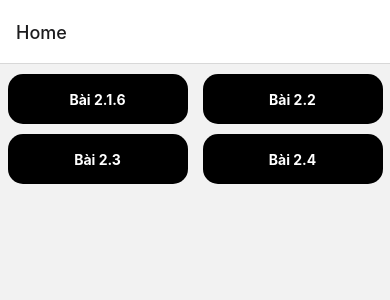
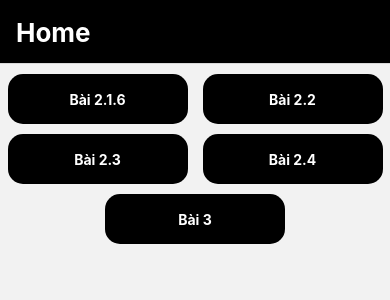
Before and after one commit to nguyenminhduc112/project, a React Native app: screen / in a window 390 px wide. Shown: the top 300 px of the page. Built offline with nearby package versions, Linux system fonts and the light colour scheme.

Commit message:
completed bai 3.1

```diff
--- a/App.js
+++ b/App.js
@@ -23,6 +23,12 @@ import Bai2_3_6 from './src/screens/Bai2_3/Bai2_3_6';
 import Bai2_4_1 from './src/screens/Bai2_4/Bai2_4_1';
 import Bai2_4_2 from './src/screens/Bai2_4/Bai2_4_2';
 import Bai2_4_3 from './src/screens/Bai2_4/Bai2_4_3';
+// Sreens 3
+import Bai3_1 from './src/screens/Bai3/Bai3_1';
+import Bai3_1_new from './src/screens/Bai3/component_new/Bai3_1_new';
+import Bai3_2 from './src/screens/Bai3/Bai3_2';
+import Bai3_3 from './src/screens/Bai3/Bai3_3';
+import Bai3_4 from './src/screens/Bai3/Bai3_4';
 const App = () => {
   const Tab = createBottomTabNavigator();
   const Stack = createNativeStackNavigator();
@@ -50,7 +56,7 @@ const App = () => {
     );
   }
 
-  // Bài 2.2
+  // Bài 2.3
   function Bai2_3() {
     return (
       <Tab.Navigator screenOptions={{
@@ -77,14 +83,38 @@ const App = () => {
       </Tab.Navigator>
     );
   }
+  // Bài 3
+  function Bai3() {
+    return (
+      <Tab.Navigator screenOptions={{
+        headerShown: false
+      }}>
+        <Tab.Screen name="Bài 3_1" component={Bai3_1} />
+        <Tab.Screen name="Bài 3_2" component={Bai3_2} />
+        <Tab.Screen name="Bài 3_3" component={Bai3_3} />
+        <Tab.Screen name="Bài 3_4" component={Bai3_4} />
+      </Tab.Navigator>
+    );
+  }
   return (
     <NavigationContainer >
-      <Stack.Navigator >
+      <Stack.Navigator screenOptions={{
+        headerStyle: {
+          backgroundColor: 'black',
+        },
+        headerTintColor: '#fff',
+        headerTitleStyle: {
+          fontWeight: 'bold',
+          fontSize:26
+        },
+      }}>
         <Stack.Screen name="Home" component={Index} />
         <Stack.Screen name="Bài 2_1_6" component={Bai2_1_6} />
         <Stack.Screen name="Bài 2_2" component={Bai2_2} />
         <Stack.Screen name="Bài 2_3" component={Bai2_3} />
         <Stack.Screen name="Bài 2_4" component={Bai2_4} />
+        <Stack.Screen name="Bài 3" component={Bai3} />
+        <Stack.Screen name="Bài 3_1_new" component={Bai3_1_new} />
       </Stack.Navigator>
     </NavigationContainer>
   )
--- /dev/null
+++ b/src/screens/Bai3/Bai3_1.js
@@ -0,0 +1,93 @@
+import {
+  StyleSheet,
+  Text,
+  View,
+  TouchableWithoutFeedback,
+  ScrollView,
+  Keyboard,
+  KeyboardAvoidingView,
+  TextInput,
+  FlatList,
+  Button,
+  TouchableOpacity,
+} from 'react-native';
+import React, {useState} from 'react';
+import Bai3_1_new from './component_new/Bai3_1_new';
+const Bai3_1 = ({navigation}) => {
+  return (
+    <TouchableWithoutFeedback onPress={Keyboard.dismiss}>
+      {/* <ScrollView> */}
+      <KeyboardAvoidingView
+        behavior={Platform.OS === 'ios' ? 'padding' : 'height'}
+        style={styles.container}>
+        <View style={styles.header}>
+          <Text style={styles.textHeader}>Thực Hành Navigation</Text>
+        </View>
+        <View style={{paddingLeft: 10, paddingRight: 10}}>
+          <TouchableOpacity style={styles.button} onPress={() => {}}>
+            <Text style={styles.textButton}>MỞ MÀNG HÌNH NHỎ</Text>
+          </TouchableOpacity>
+          <TouchableOpacity
+            style={styles.button}
+            onPress={() => {
+              navigation.navigate('Bài 3_1_new');
+            }}>
+            <Text style={styles.textButton}>MỞ TOÀN BỘ MÀNG HÌNH</Text>
+          </TouchableOpacity>
+        </View>
+        <View
+          style={{
+            width: '100%',
+            height: '100%',
+            position: 'absolute',
+            backgroundColor: 'grey',
+            opacity: 0.4,
+          }}>
+          <View>
+            <Text>Hello Thầy Iu</Text>
+            <TouchableOpacity
+              style={styles.button}
+              onPress={() => {
+                navigation.goBack();
+              }}>
+              <Text style={styles.textButton}>Quay Lại</Text>
+            </TouchableOpacity>
+          </View>
+        </View>
+      </KeyboardAvoidingView>
+      {/* </ScrollView> */}
+    </TouchableWithoutFeedback>
+  );
+};
+
+export default Bai3_1;
+
+const styles = StyleSheet.create({
+  container: {
+    flex: 1,
+  },
+  header: {
+    height: 100,
+    backgroundColor: '#2B2D42',
+    justifyContent: 'center',
+    paddingLeft: 10,
+  },
+  textHeader: {
+    color: '#ffff',
+    fontSize: 20,
+    fontWeight: 'bold',
+  },
+  button: {
+    width: '100%',
+    height: 50,
+    backgroundColor: 'grey',
+    justifyContent: 'center',
+    alignItems: 'center',
+    marginTop: 10,
+  },
+  textButton: {
+    color: '#ffff',
+    fontWeight: 'bold',
+    fontSize: 18,
+  },
+});
--- /dev/null
+++ b/src/screens/Bai3/Bai3_2.js
@@ -0,0 +1,14 @@
+import { StyleSheet, Text, View } from 'react-native'
+import React from 'react'
+
+const Bai3_2 = () => {
+  return (
+    <View>
+      <Text>Bai3_2</Text>
+    </View>
+  )
+}
+
+export default Bai3_2
+
+const styles = StyleSheet.create({})
--- /dev/null
+++ b/src/screens/Bai3/Bai3_3.js
@@ -0,0 +1,14 @@
+import { StyleSheet, Text, View } from 'react-native'
+import React from 'react'
+
+const Bai3_3 = () => {
+  return (
+    <View>
+      <Text>Bai3_3</Text>
+    </View>
+  )
+}
+
+export default Bai3_3
+
+const styles = StyleSheet.create({})
--- /dev/null
+++ b/src/screens/Bai3/Bai3_4.js
@@ -0,0 +1,14 @@
+import { StyleSheet, Text, View } from 'react-native'
+import React from 'react'
+
+const Bai3_4 = () => {
+  return (
+    <View>
+      <Text>Bai3_4</Text>
+    </View>
+  )
+}
+
+export default Bai3_4
+
+const styles = StyleSheet.create({})
--- /dev/null
+++ b/src/screens/Bai3/component_new/Bai3_1_new.js
@@ -0,0 +1,35 @@
+import {SafeAreaView, StyleSheet, Text, View,TouchableOpacity} from 'react-native';
+import React from 'react';
+
+const Bai3_1_new = ({navigation}) => {
+  return (
+    <SafeAreaView>
+      <Text>Hello Thầy Iu</Text>
+      <TouchableOpacity
+        style={styles.button}
+        onPress={() => {
+          navigation.goBack();
+        }}>
+        <Text style={styles.textButton}>Quay Lại</Text>
+      </TouchableOpacity>
+    </SafeAreaView>
+  );
+};
+
+export default Bai3_1_new;
+
+const styles = StyleSheet.create({
+  button: {
+    width: '100%',
+    height: 50,
+    backgroundColor: 'grey',
+    justifyContent: 'center',
+    alignItems: 'center',
+    marginTop: 10,
+  },
+  textButton: {
+    color: '#ffff',
+    fontWeight: 'bold',
+    fontSize:18
+  },
+});
--- a/src/screens/home/Index.js
+++ b/src/screens/home/Index.js
@@ -24,6 +24,11 @@ const Index = ({navigation}) => {
                 navigation.navigate('Bài 2_4')
             }}>
                 <Text style={styles.textButton}>Bài 2.4</Text>
+            </TouchableOpacity>
+            <TouchableOpacity style={styles.button} onPress={()=>{
+                navigation.navigate('Bài 3')
+            }}>
+                <Text style={styles.textButton}>Bài 3</Text>
             </TouchableOpacity>
         </SafeAreaView>
     </ScrollView>
```
